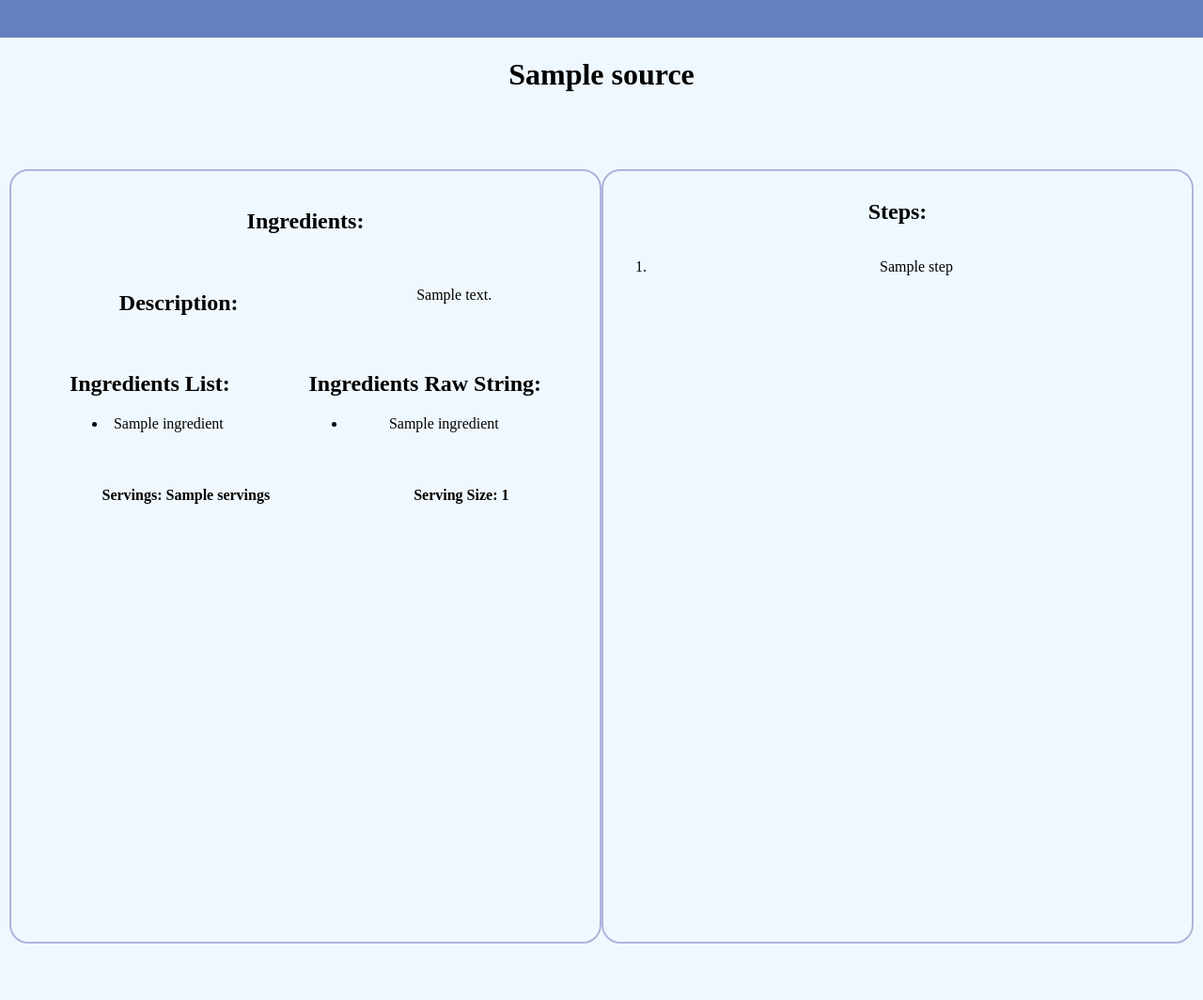
After one commit to ArnaudCabello/CSE5914Leftovers, a Flask app: template app/templates/recipe.html in a window 1280 px wide. The commit adds this page. Shown: the whole page at 94% size. Run offline with Flask 3, Linux system fonts and the light colour scheme; the template is opened without the code that fills it: most values are stand-ins (such as "Sample title", 1, 10 or a date in 2020).

Commit message:
Resolved conflicts after updating main with Individual Recipe Pages code changes

```diff
--- /dev/null
+++ b/app/templates/recipe.html
@@ -0,0 +1,86 @@
+<!DOCTYPE html>
+<html lang="en">
+  <head>
+    <meta charset="UTF-8" />
+    <meta name="viewport" content="width=device-width, initial-scale=1.0" />
+    <title>{{ recipe['_source']['name'] }}</title>
+    <link rel="stylesheet" href="{{url_for('static',filename='css/main.css')}}"/>
+    <script type="text/javascript" src="{{url_for('static',filename='script/script.js')}}"></script>
+    <script> //var data = res; </script>
+    <script src="{{url_for('static', filename='/script/results.js')}}"></script>
+    <script src="{{url_for('static', filename='/script/recipe.js')}}"></script>
+    <style>
+      body {
+        background-color: #f0f8ff; /* Light blue background color */
+        text-align: center;
+      }
+
+      .container {
+        border: 2px solid #add8e6; /* Light blue border color */
+        padding: 20px;
+        margin-top: 30px;
+        width: 50%;
+        margin-left: auto;
+        margin-right: auto;
+      }
+
+      #ingredients,
+      #recipe {
+        width: 80%;
+        margin-top: 10px;
+      }
+    </style>
+  </head>
+  <body>
+    <div class="banner"></div>
+
+    <h1 style="text-align: center;">{{ recipe['_source']['name'] }}</h1>
+    <div class="hor-container" id="content"> <!-- root page container -->
+      <div class="vert-container" id="left-content"> <!-- flex container for left side of page -->
+        <div class="hor-container"><h2>Ingredients:</h2></div> <!-- Ingredients Header -->
+        <div class="hor-container"> <!-- Description of recipe -->
+          <h2>Description:</h2>
+          <p>{{ recipe['_source']['description'] }}</p>
+        </div>
+        <div class="hor-container">
+          <div class="ingredients-container">
+            <h2>Ingredients List:</h2>
+            <ul>
+              {% for ingredient in recipe['_source']['ingredients'] %}
+                <li>{{ ingredient }}</li>
+              {% endfor %}
+            </ul>
+          </div>
+          <div class="ingredients-raw-container">
+            <h2>Ingredients Raw String:</h2>
+            <ul>
+            {% for ingredient in recipe['_source']['ingredients_raw_str'] %}
+              <li>{{ ingredient }}</li>
+            {% endfor %}
+            </ul>
+          </div>
+        </div>
+        <div class="hor-container">
+          <div class="servings-container">
+            <h4>Servings: {{ recipe['_source']['servings'] }}</h4>
+          </div>
+          <div class="serving-size-container">
+            <h4>Serving Size: {{ recipe['_source']['serving_size'] }}</h4>
+          </div>
+        </div>
+      </div>
+
+      <div class="vert-container" id="right-content"> <!-- flex container for right side of page -->
+        <h2>Steps:</h2>
+        <div>
+          <ol>
+            {% for step in recipe['_source']['steps'] %}
+              <li>{{ step }}</li>
+            {% endfor %}
+          </ol>
+        </div>
+        </ul>
+      </div>
+    </div>
+  </body>
+</html>
--- a/app/templates/results.html
+++ b/app/templates/results.html
@@ -67,7 +67,7 @@
 
         <ul class="list-group">
           {% for result, percent in data %}
-          <a href="#" class="list-group-item-action list-group-item">
+          <a href="{{ url_for('recipe', recipe_id=result['_id']) }}" class="list-group-item-action list-group-item">
             <h5>{{ result["_source"]["name"] }} - {{percent}}%</h5>
             {% endfor %}
           </a>
```
Also changed, not shown: app/views.py (+8 -0 lines).
